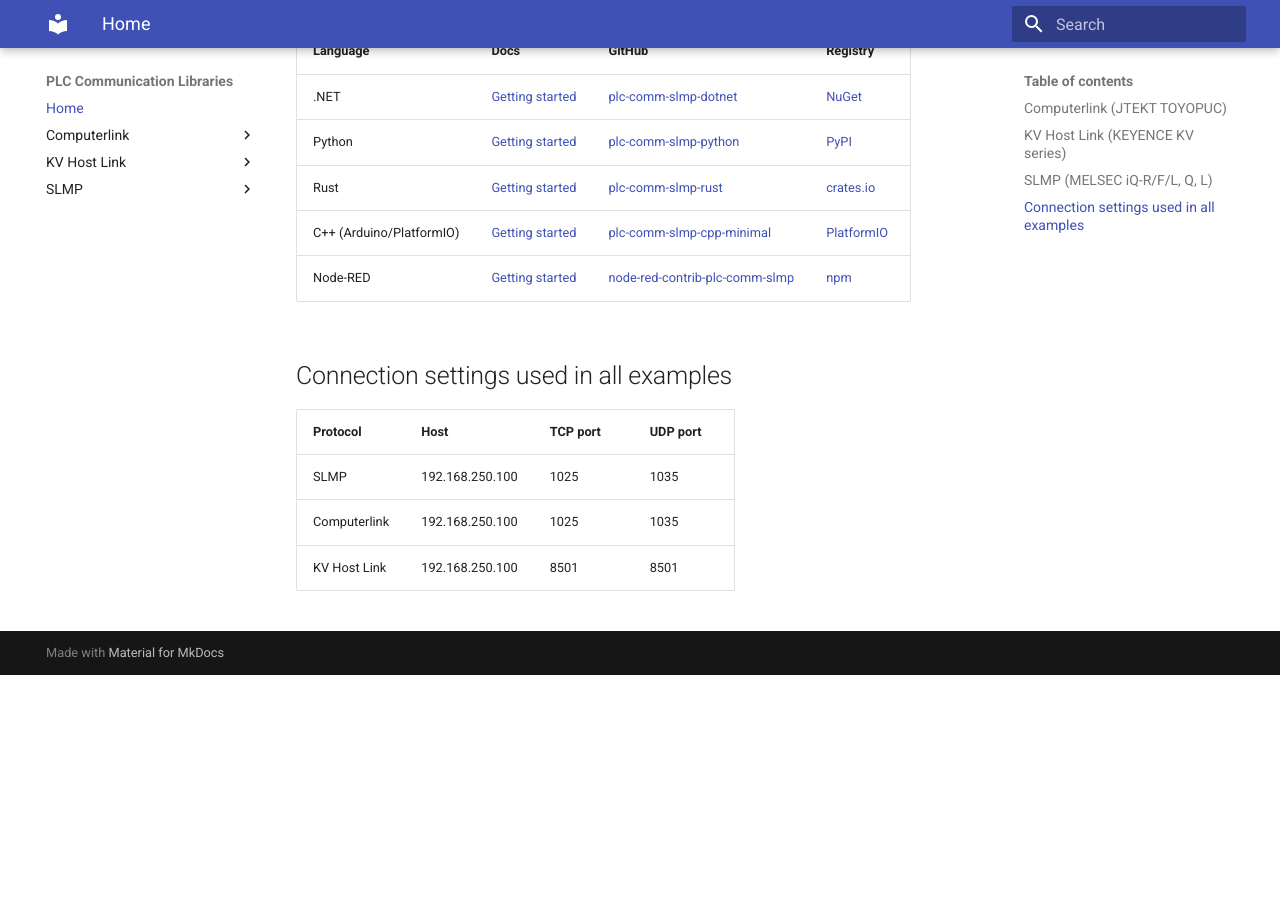
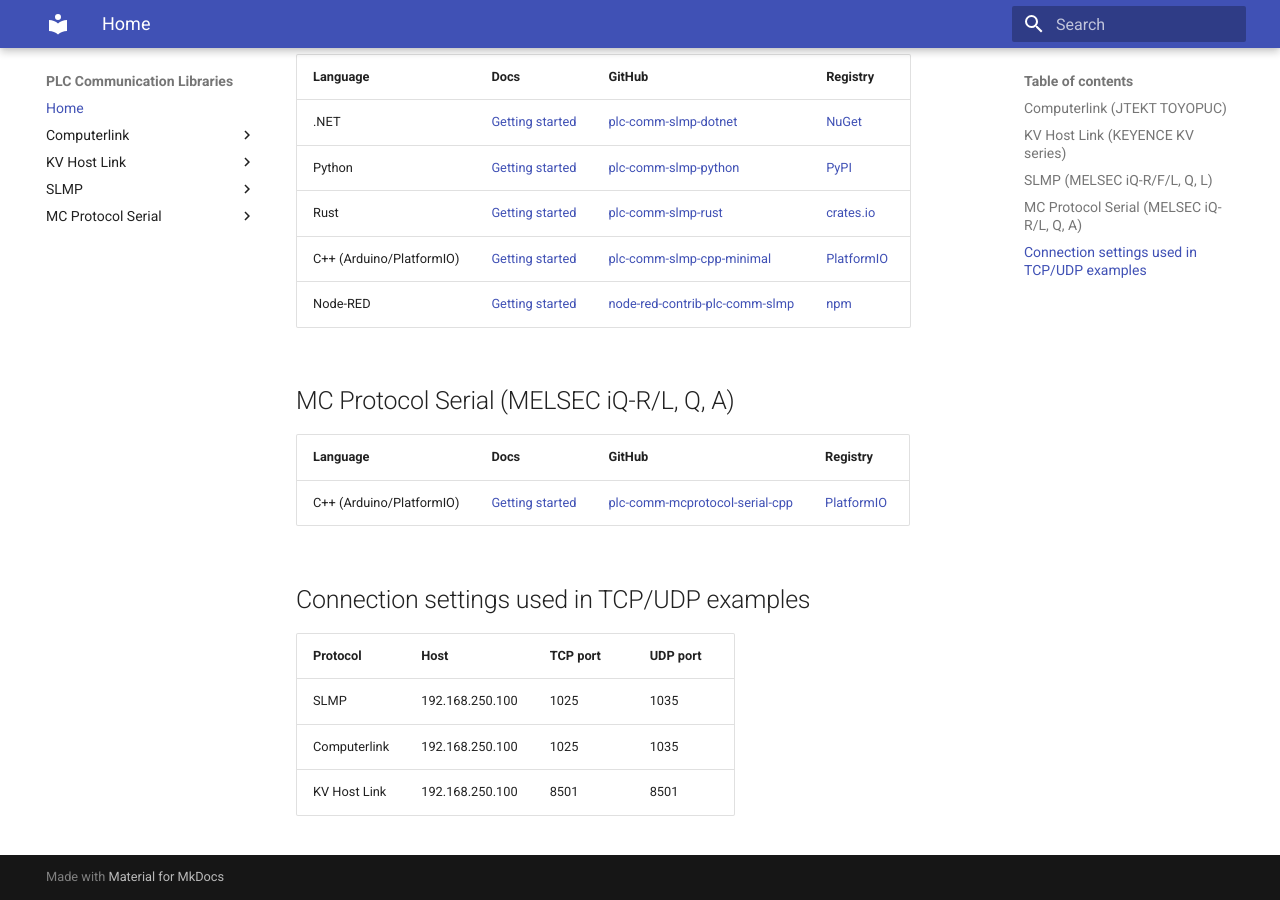
Before and after one commit to fa-yoshinobu/plc-comm-docs-site, an MkDocs documentation site: the page built from docs/index.md, in a window 1280 px wide and 900 px high, scrolled down 847 px. Built offline with MkDocs 1.6.1 and Material for MkDocs 9.7.7, drawn with Linux system fonts in a browser that asks for light colours; before the commit the page ends 1522 px from its top, so only the background shows below that; some of the changed text lies outside the part shown.

Commit message:
Add MC Protocol serial docs to site

```diff
--- a/docs/index.md
+++ b/docs/index.md
@@ -1,6 +1,6 @@
 # PLC Communication Libraries
 
-A set of libraries for communicating with industrial PLCs over TCP/UDP.
+A set of libraries for communicating with industrial PLCs over TCP/UDP and RS-232C/RS-485 serial.
 
 ## Computerlink (JTEKT TOYOPUC)
 
@@ -28,7 +28,13 @@
 | C++ (Arduino/PlatformIO) | [Getting started](slmp/cpp/GETTING_STARTED.md) | [plc-comm-slmp-cpp-minimal](https://github.com/fa-yoshinobu/plc-comm-slmp-cpp-minimal) | [PlatformIO](https://registry.platformio.org/libraries/fa-yoshinobu/slmp-connect-cpp-minimal) |
 | Node-RED | [Getting started](slmp/nodered/GETTING_STARTED.md) | [node-red-contrib-plc-comm-slmp](https://github.com/fa-yoshinobu/node-red-contrib-plc-comm-slmp) | [npm](https://www.npmjs.com/package/@fa_yoshinobu/node-red-contrib-plc-comm-slmp) |
 
-## Connection settings used in all examples
+## MC Protocol Serial (MELSEC iQ-R/L, Q, A)
+
+| Language | Docs | GitHub | Registry |
+|----------|------|--------|----------|
+| C++ (Arduino/PlatformIO) | [Getting started](mcprotocol/cpp/GETTING_STARTED.md) | [plc-comm-mcprotocol-serial-cpp](https://github.com/fa-yoshinobu/plc-comm-mcprotocol-serial-cpp) | [PlatformIO](https://registry.platformio.org/libraries/fa-yoshinobu/mcprotocol-serial-cpp) |
+
+## Connection settings used in TCP/UDP examples
 
 | Protocol | Host | TCP port | UDP port |
 |----------|------|----------|----------|
--- a/mkdocs.yml
+++ b/mkdocs.yml
@@ -131,6 +131,20 @@
       - Profiles: slmp/nodered/PROFILES.md
       - Gotchas: slmp/nodered/GOTCHAS.md
       - Latest Communication Verification: slmp/nodered/LATEST_COMMUNICATION_VERIFICATION.md
+  - MC Protocol Serial:
+    - C++ (Arduino/PlatformIO):
+      - User docs index: mcprotocol/cpp/README.md
+      - Getting started: mcprotocol/cpp/GETTING_STARTED.md
+      - Usage guide: mcprotocol/cpp/USAGE_GUIDE.md
+      - Library entrypoints: mcprotocol/cpp/LIBRARY_ENTRYPOINTS.md
+      - MCU quickstart: mcprotocol/cpp/MCU_QUICKSTART.md
+      - PlatformIO: mcprotocol/cpp/PLATFORMIO.md
+      - Wiring guide: mcprotocol/cpp/WIRING_GUIDE.md
+      - Supported registers: mcprotocol/cpp/SUPPORTED_REGISTERS.md
+      - Profiles: mcprotocol/cpp/PROFILES.md
+      - Gotchas: mcprotocol/cpp/GOTCHAS.md
+      - Latest Communication Verification: mcprotocol/cpp/LATEST_COMMUNICATION_VERIFICATION.md
+      - FAQ: mcprotocol/cpp/FAQ.md
 
 plugins:
   - search
```
Also changed, not shown: README.md (+3 -2 lines), SITE_MANAGEMENT.md (+6 -4 lines), TODO.md (+4 -1 lines), 1 other file.
